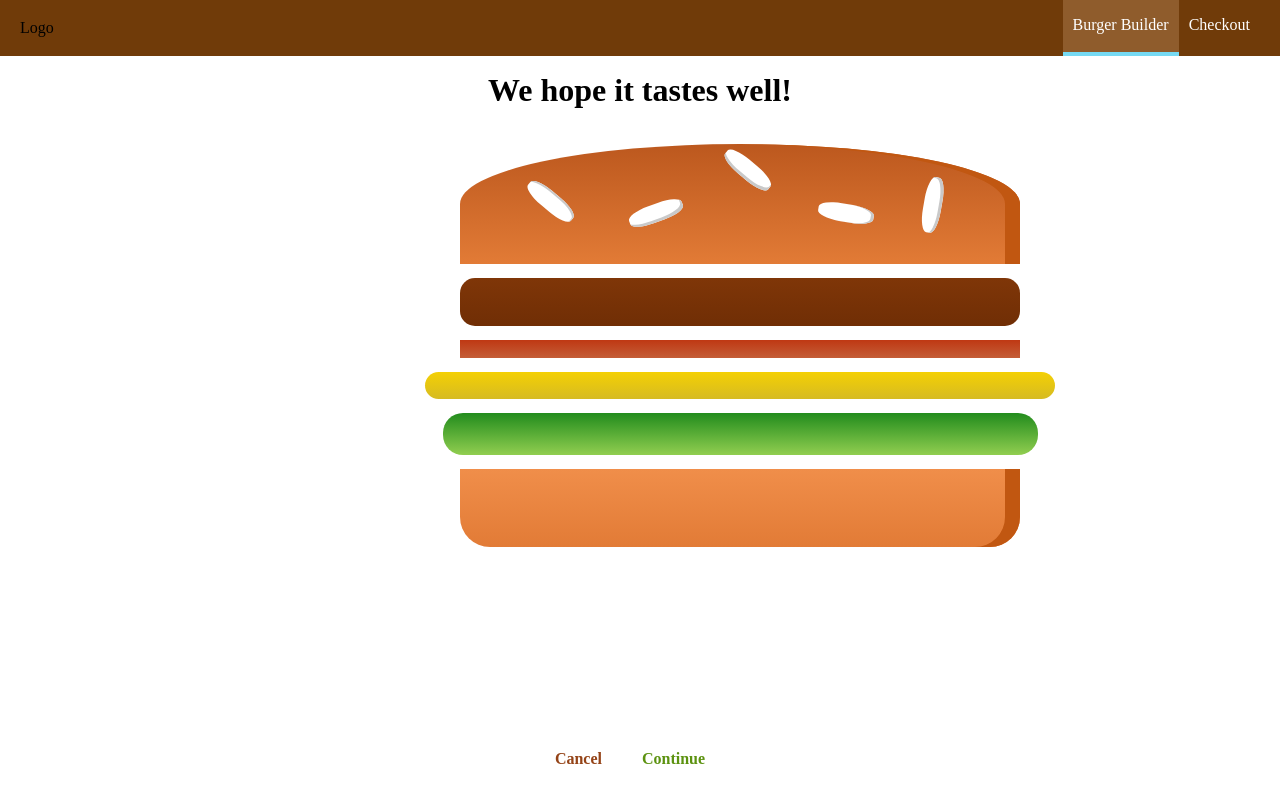
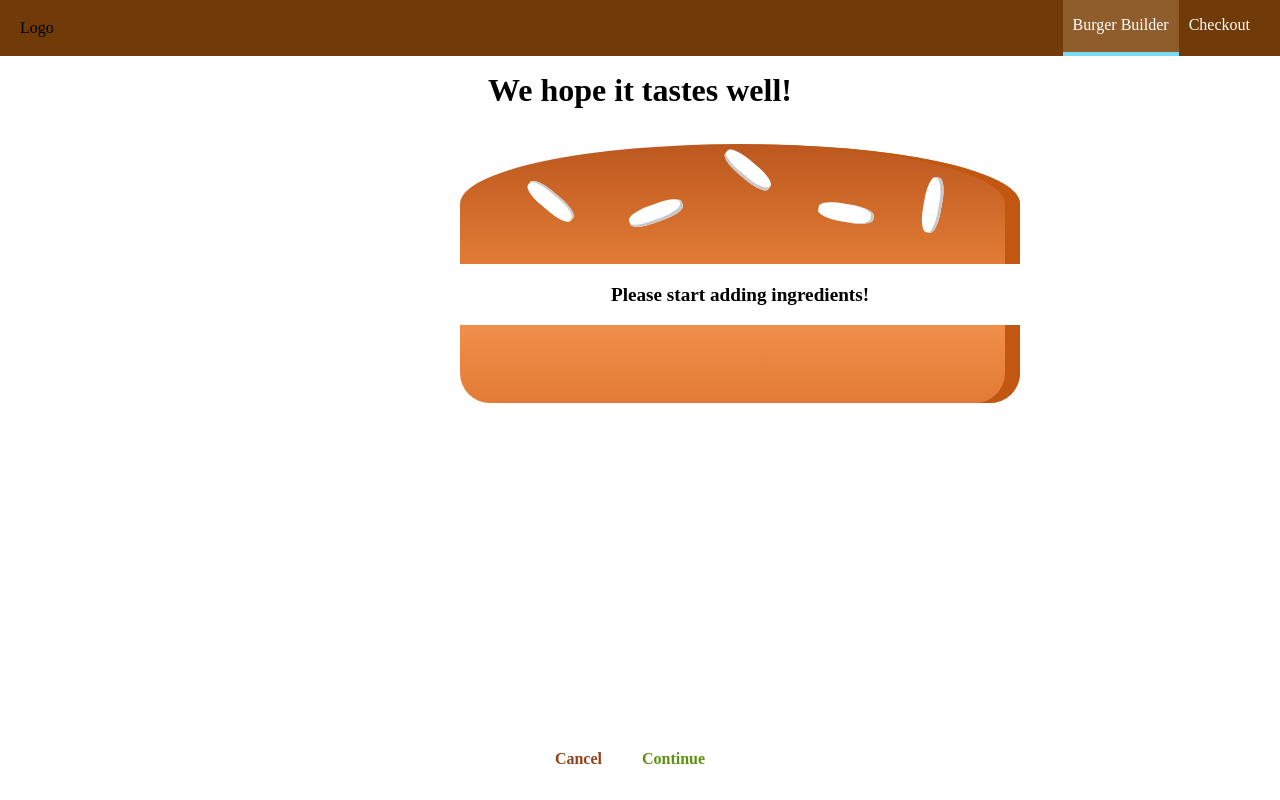
Before and after one commit to bhoomikag203/burger-builder, a React (Create React App) app: page /checkout in a window 1280 px wide. Built offline with nearby package versions, Linux system fonts and the light colour scheme.

Commit message:
passing ingredients via query params in checkout container

```diff
--- a/src/containers/BurgerBuilder/BurgerBuilder.js
+++ b/src/containers/BurgerBuilder/BurgerBuilder.js
@@ -104,7 +104,15 @@
         // axios.post("/orders.json", order)
         //     .then(response => this.setState({ loading: true, purchasing: false }))
         //     .catch(error => this.setState({ loading: true, purchasing: false }))
-        this.props.history.push('/checkout')
+        const queryParams = [];
+        for (let i in this.state.ingredients) {
+            queryParams.push(encodeURIComponent(i) + "=" + encodeURIComponent(this.state.ingredients[i]))
+        }
+        const queryString = queryParams.join("&")
+        this.props.history.push({
+            pathname: '/checkout',
+            search: '?' + queryString
+        })
     }
 
 
--- a/src/containers/Checkout/Checkout.js
+++ b/src/containers/Checkout/Checkout.js
@@ -9,6 +9,15 @@
             cheese: 1,
             salad: 1
         }
+    }
+
+    componentDidMount() {
+        const query = new URLSearchParams(this.props.location.search)
+        const ingredients = {}
+        for (let param of query.entries()) {
+            ingredients[param[0]] = +param[1]
+        }
+        this.setState({ ingredients: ingredients })
     }
 
     checkoutCancelHandler = () => {
```
